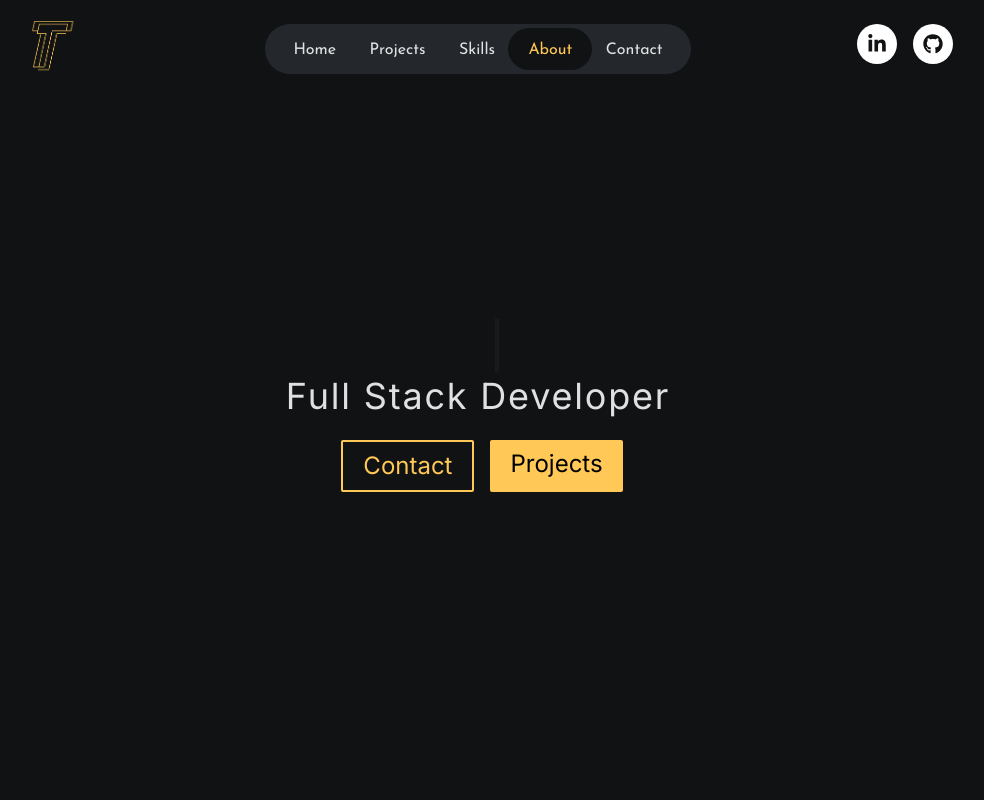
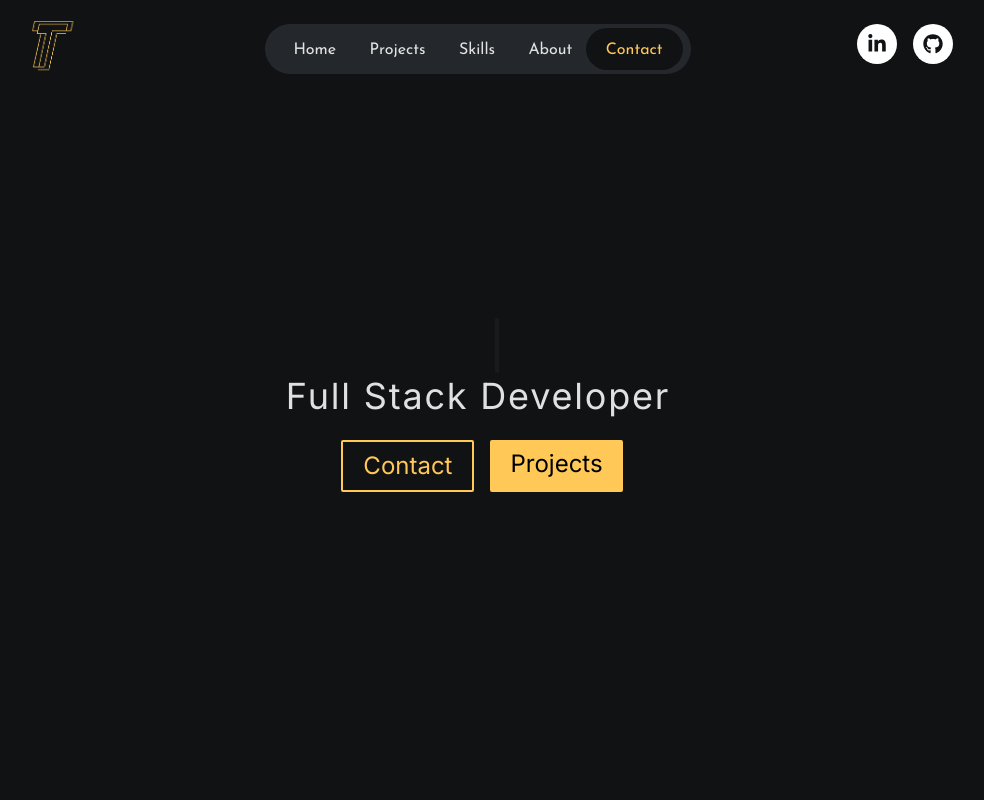
Before and after one commit to silva-tim/portfolio-website, a React (Vite) app: page / in a window 1280 px wide. Shown: the top 800 px of the page, without its empty margins (162-1146 px from the left). Built offline with nearby package versions, Linux system fonts and the light colour scheme.

Commit message:
Added moving bar to nav

```diff
--- a/src/components/About.tsx
+++ b/src/components/About.tsx
@@ -1,13 +1,18 @@
 import { useInView } from "react-intersection-observer";
 import { useActiveContext } from "../context/activeContext";
+import { useEffect } from "react";
 
 export default function About() {
-  const { ref, inView } = useInView();
+  const { ref, inView } = useInView({
+    threshold: 0.5,
+  });
   const { setActive } = useActiveContext();
 
-  if (inView) {
-    setActive("About");
-  }
+  useEffect(() => {
+    if (inView) {
+      setActive("About");
+    }
+  }, [inView, setActive]);
 
   return (
     <section
--- a/src/components/Contact.tsx
+++ b/src/components/Contact.tsx
@@ -1,9 +1,23 @@
 import { FaLinkedinIn, FaGithub } from "react-icons/fa";
 import { FiMail } from "react-icons/fi";
+import { useInView } from "react-intersection-observer";
+import { useActiveContext } from "../context/activeContext";
+import { useEffect } from "react";
 
 export default function Contact() {
+  const { ref, inView } = useInView({
+    threshold: 0.9,
+  });
+  const { setActive } = useActiveContext();
+
+  useEffect(() => {
+    if (inView) {
+      setActive("Contact");
+    }
+  }, [inView, setActive]);
+
   return (
-    <section id="contact" className="pb-10">
+    <section ref={ref} id="contact" className="pb-10">
       <h1 className="p-12 font-mono text-4xl text-center">Contact</h1>
       <div className="flex flex-wrap justify-center gap-8">
         <div className="flex items-center gap-3 px-3 py-2 text-2xl rounded-sm hover:underline bg-mainLight">
--- a/src/components/Home.tsx
+++ b/src/components/Home.tsx
@@ -1,9 +1,27 @@
 import { motion } from "framer-motion";
+import { useInView } from "react-intersection-observer";
 import { Typewriter } from "react-simple-typewriter";
+import { useActiveContext } from "../context/activeContext";
+import { useEffect } from "react";
 
 export default function Home() {
+  const { ref, inView } = useInView({
+    threshold: 0.5,
+  });
+  const { setActive } = useActiveContext();
+
+  useEffect(() => {
+    if (inView) {
+      setActive("Home");
+    }
+  }, [inView, setActive]);
+
   return (
-    <section id="home" className="flex items-center justify-center h-screen">
+    <section
+      ref={ref}
+      id="home"
+      className="flex items-center justify-center h-screen"
+    >
       <motion.div
         className="text-center"
         initial={{ y: 100, opacity: 0 }}
--- a/src/components/NavBar.tsx
+++ b/src/components/NavBar.tsx
@@ -5,7 +5,7 @@ import clsx from "clsx";
 import { useActiveContext } from "../context/activeContext";
 
 export default function NavBar() {
-  const { active, setActive } = useActiveContext();
+  const { active } = useActiveContext();
 
   return (
     <header className="relative top-0 z-50 flex justify-between">
@@ -50,7 +50,6 @@ export default function NavBar() {
                   className={clsx("hover:text-secondary font-josefin", {
                     "text-secondary": active === link.name,
                   })}
-                  onClick={() => setActive(link.name)}
                 >
                   {link.name}
                   {link.name === active && (
--- a/src/components/Projects.tsx
+++ b/src/components/Projects.tsx
@@ -1,9 +1,27 @@
 import Project from "./ProjectCard";
 import { projects } from "../data";
+import { useInView } from "react-intersection-observer";
+import { useActiveContext } from "../context/activeContext";
+import { useEffect } from "react";
 
 export default function Projects() {
+  const { ref, inView } = useInView({
+    threshold: 0.25,
+  });
+  const { setActive } = useActiveContext();
+
+  useEffect(() => {
+    if (inView) {
+      setActive("Projects");
+    }
+  }, [inView, setActive]);
+
   return (
-    <section id="projects" className="pb-20 scroll-m-10 sm:scroll-m-18 bg-main">
+    <section
+      ref={ref}
+      id="projects"
+      className="pb-20 scroll-m-10 sm:scroll-m-18 bg-main"
+    >
       <h1 className="p-12 font-mono text-4xl text-center">Projects</h1>
       <div className="flex flex-wrap justify-center gap-4">
         {projects.map((i) => (
--- a/src/components/Skills.tsx
+++ b/src/components/Skills.tsx
@@ -1,10 +1,24 @@
 import { skills } from "../data";
 import { motion } from "framer-motion";
 import SkillCard from "./SkillCard";
+import { useInView } from "react-intersection-observer";
+import { useActiveContext } from "../context/activeContext";
+import { useEffect } from "react";
 
 export default function Skills() {
+  const { ref, inView } = useInView({
+    threshold: 0.25,
+  });
+  const { setActive } = useActiveContext();
+
+  useEffect(() => {
+    if (inView) {
+      setActive("Skills");
+    }
+  }, [inView, setActive]);
+
   return (
-    <section id="skills" className="pb-20 scroll-m-10 sm:scroll-m-18">
+    <section ref={ref} id="skills" className="pb-20 scroll-m-10 sm:scroll-m-18">
       <h1 className="p-12 font-mono text-4xl text-center">My Skills</h1>
       <div className="flex flex-wrap justify-center w-3/5 gap-4 m-auto">
         {skills.map((i) => (
```
